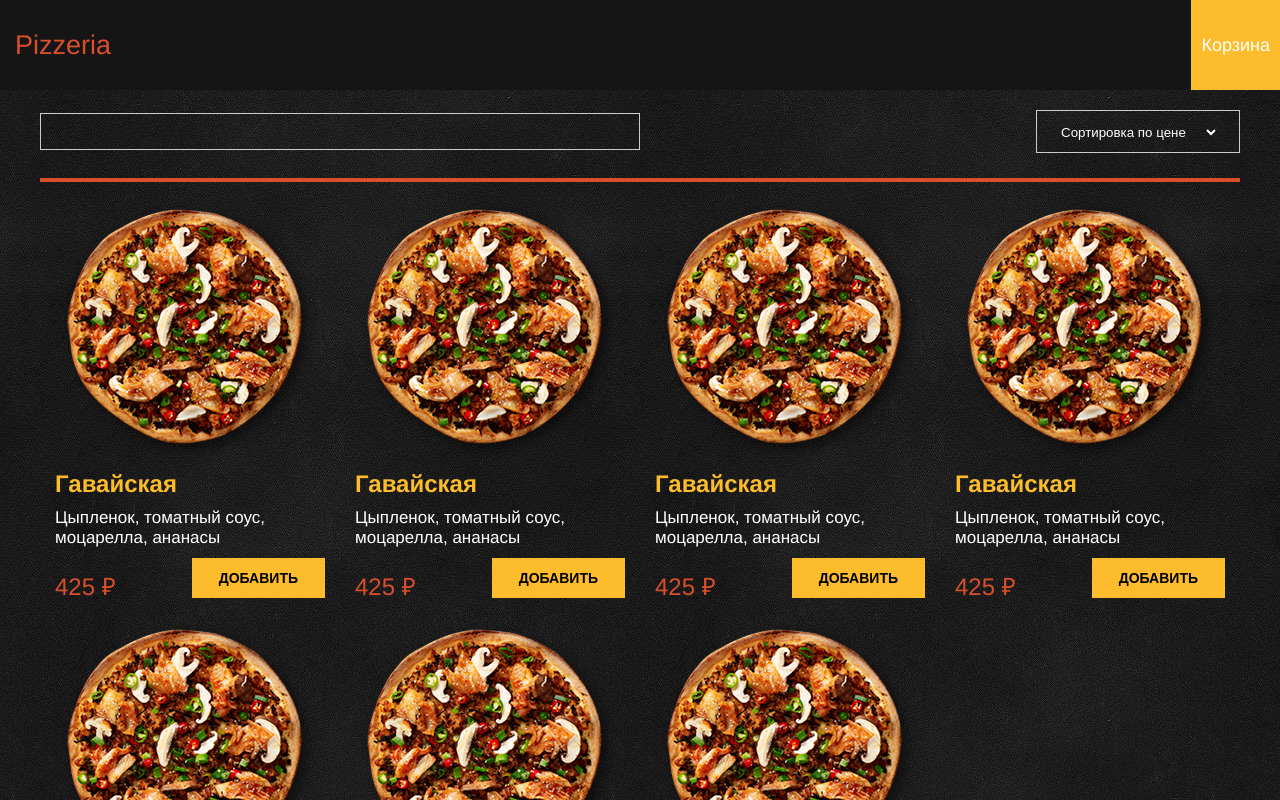
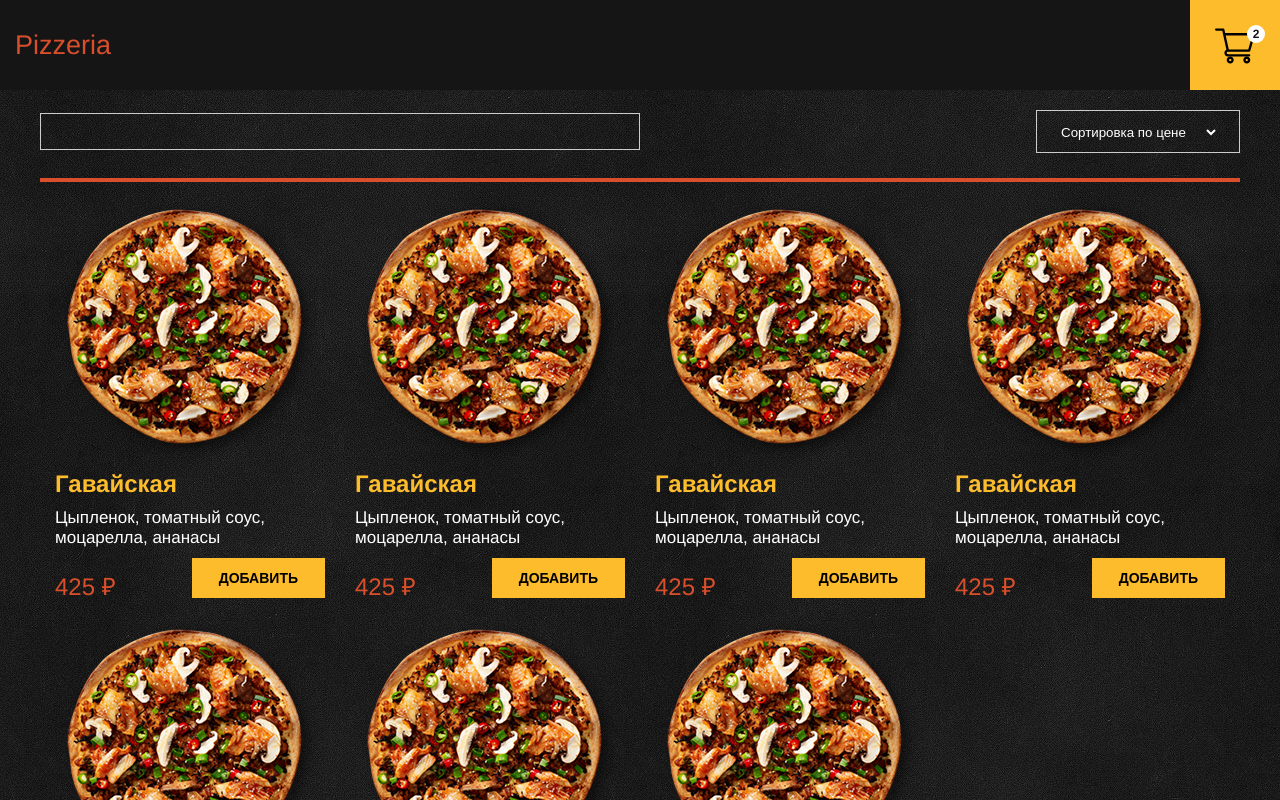
Before and after one commit to jozhik-prav/pizzaria-test, a Vue app in the folder Pizzeria/ClientApp/: page / in a window 1280 px wide. Shown: the top 800 px of the page. Built offline with nearby package versions, Linux system fonts and the light colour scheme.

Commit message:
Добавила икноку корзины

```diff
--- a/Pizzeria/ClientApp/src/components/Header.vue
+++ b/Pizzeria/ClientApp/src/components/Header.vue
@@ -1,8 +1,9 @@
 <template>
     <header class="header">
         <div class="header-title">Pizzeria</div>
-        <div class="header-btn">
-            <span>Корзина</span>
+        <div class="header-basket">
+            <img src="../assets/cart.svg" alt="" class="icon-cart">
+            <span class="basket-number">2</span>
         </div>
     </header>
 </template>
@@ -32,14 +33,31 @@ export default class Header extends Vue {
         font-size: 1.5rem;
     }
 
-    .header-btn {
+    .header-basket {
         background: #fdbc2c;
         height: 100%;
         cursor: pointer;
-        span {
-            padding: 35px 10px;
-            display: block;
-        }
+        padding: 26px 25px;
+    }
+
+    .icon-cart {
+        width: 40px;
+        height: 40px;
+    }
+
+    .basket-number {
+        position: absolute;
+        top: 25px;
+        right: 15px;
+        width: 18px;
+        height: 18px;
+        font-weight: 700;
+        font-size: 12px;
+        color: #151515;
+        border-radius: 50%;
+        background-color: #fff;
+        display: grid;
+        place-items: center;
     }
 
 </style>
```
Also changed, not shown: Pizzeria/ClientApp/src/assets/cart.svg (added).
